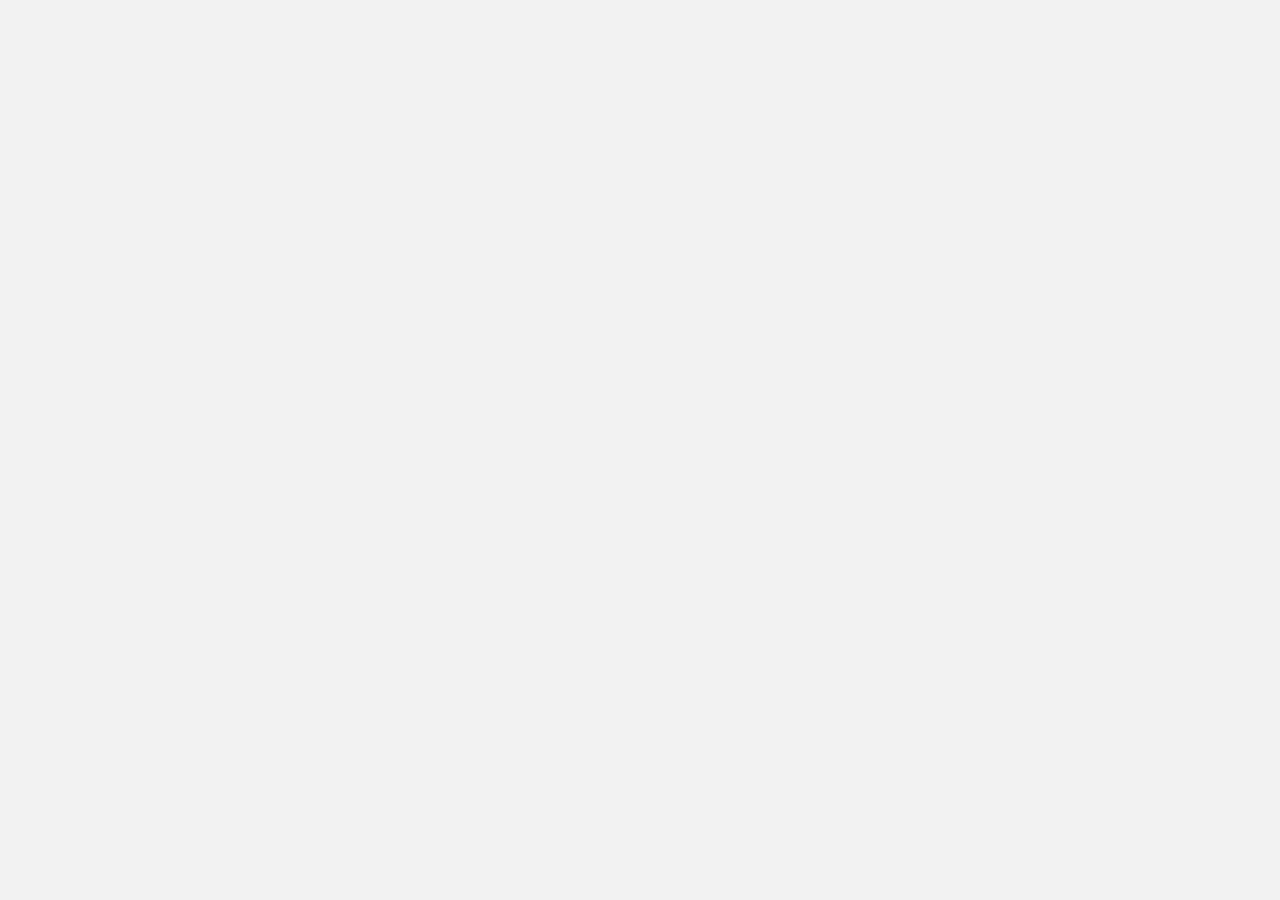
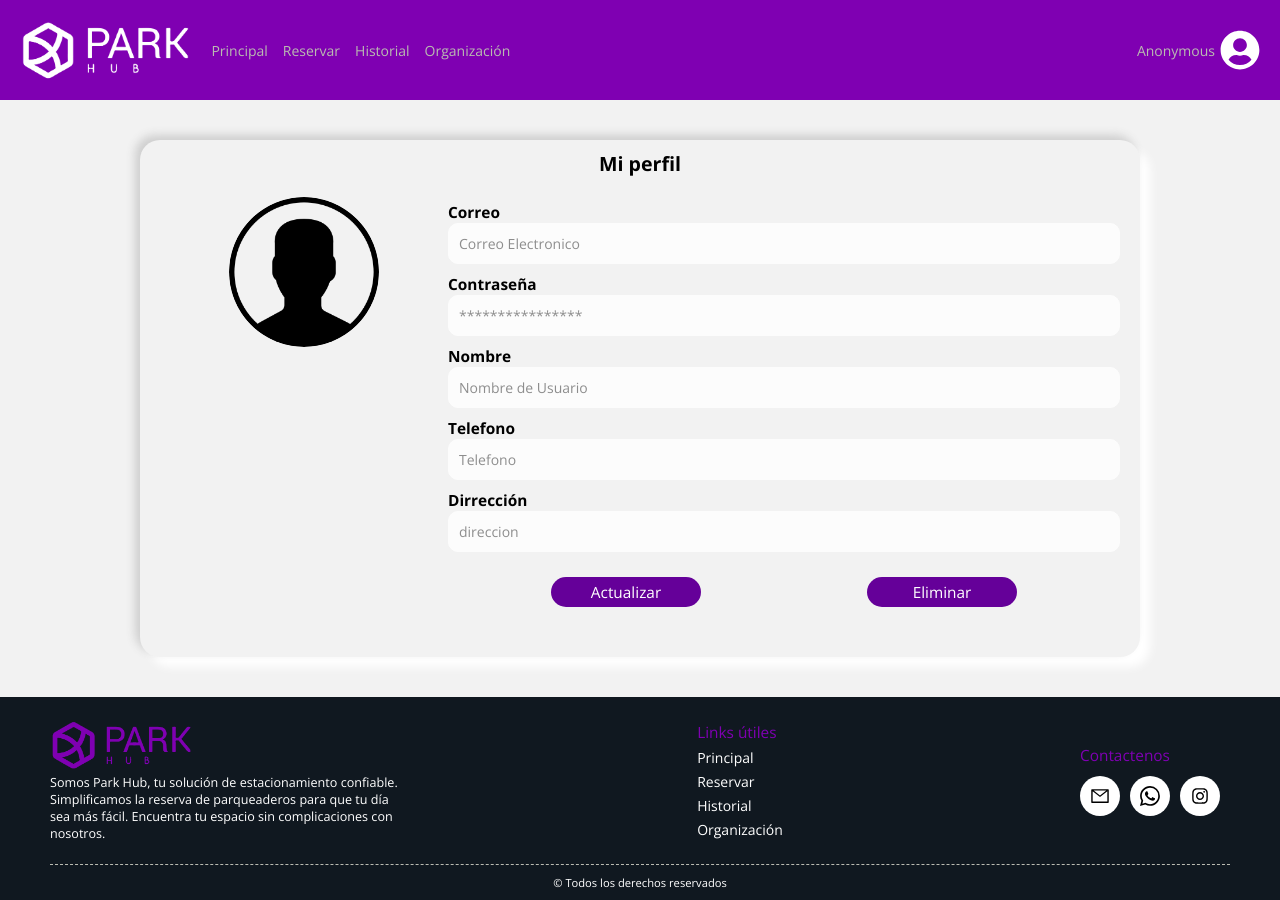
Before and after one commit to DavidBetancurRamirez/ParkHub, a React (Vite) app in the folder frontend/: page /perfil in a window 1280 px wide. Before the commit this address had no page. Before the commit the page ends 800 px from the top, so only its background shows below. Built offline with nearby package versions, Linux system fonts and the light colour scheme.

Commit message:
Agregando pestaña de perfil y conexion

```diff
--- /dev/null
+++ b/frontend/src/Ruteo.jsx
@@ -0,0 +1,29 @@
+import { useEffect } from "react";
+import { BrowserRouter, Routes, Route } from "react-router-dom";
+import { useUser } from "./context/userContext"
+
+import Principal from './components/Principal';
+import Sesion from './components/Sesion';
+import Perfil from './components/Perfil';
+
+const Ruteo = () => {
+    const { user, getStorage } = useUser();
+
+    useEffect(() => {
+        if (!user) {
+            getStorage();
+        }
+      }, [user, getStorage]);
+
+    return (
+        <BrowserRouter>
+            <Routes>
+                <Route path='/' element={<Principal />} />
+                <Route path='/sesion' element={<Sesion />} />
+                <Route path='/perfil' element={<Perfil />} />
+            </Routes>
+        </BrowserRouter>
+    )
+}
+
+export default Ruteo;
--- /dev/null
+++ b/frontend/src/components/Perfil.jsx
@@ -0,0 +1,215 @@
+import { useEffect, useState } from "react";
+import Layout from "./Layout";
+import styled from "styled-components";
+import colores from "../styles/colores";
+import { ContenedorSombra, Formulario, Input, Tercio } from "../styles/varios";
+import { useUser } from "../context/userContext"
+import ImgDefect from "../images/usuario.png"
+
+const ContenedorInput = styled.div`
+    margin: 5px 0;
+`
+const ContenedorBotones = styled.div`
+    display: flex;
+    justify-content: space-around;
+    margin: 20px;
+
+    button {
+        width: 150px;
+        height: 30px;
+        border: none;
+        border-radius: 20px;
+        color: #fff;
+        background-color: ${colores.moradoOscuro};
+        font-size: 1.1rem;
+        cursor: pointer;
+        transition: 0.5s all ease;
+
+        &:hover { background-color: ${colores.error}; }
+    }
+
+    .actualizar {
+        &:hover { background-color: ${colores.exito}; }
+    }
+`
+const ContenedorImagen = styled.div`
+    position: relative;
+    width: 150px;
+    height: 150px;
+    border-radius: 50%;
+    margin: auto;
+    cursor: pointer;
+
+    img {
+        width: 100%;
+        height: 100%;
+        object-fit: cover;
+        border-radius: 50%;
+        z-index: 1;
+    }
+
+    input {
+        position: absolute;
+        top: 0;
+        left: 0;
+        width: 100%;
+        height: 100%;
+        opacity: 0;
+        cursor: pointer;
+        z-index: 2;
+    }
+
+    .mensaje {
+        position: absolute;
+        top: 50%;
+        left: 50%;
+        transform: translate(-50%, -50%);
+        z-index: 2;
+        opacity: 0;
+        transition: opacity 0.3s;
+        color: ${colores.moradoClaro};
+        text-align: center;
+    }
+
+    &:hover {
+        img { opacity: 0.2;}
+        .mensaje { opacity: 1;}
+    }
+`
+
+
+const Perfil = () => {
+    const [imagen, cambiarImagen] = useState(null)
+
+    const [password, cambiarPassword] = useState("");
+    const [nombre, cambiarNombre] = useState("");
+    const [telefono, cambiarTelefono] = useState("");
+    const [direccion, cambiarDireccion] = useState("");
+
+    const { user, deleteUser, editUser } = useUser();
+
+    useEffect(() => {
+        if (user) {
+            cambiarNombre(user.username)
+            cambiarTelefono(user.phone)
+            cambiarDireccion(user.address)
+            cambiarImagen(user.img || ImgDefect)
+        }
+    }, [user])
+
+    const handleActualizar = async () => {
+        try {
+            const response = await editUser({
+                username: nombre,
+                phone: telefono,
+                address: direccion,
+            })
+            console.log(response)
+        } catch (error) {
+            console.error(error)
+        }
+    }
+
+    const handleEliminar = async () => {
+        try {
+            const response = await deleteUser(user.id)
+            console.log(response)
+        } catch (error) {
+            console.error(error)
+        }
+    }
+
+    const handleImgSelec = (e) => {
+        const file = e.target.files[0];
+        if (file) cambiarImagen(URL.createObjectURL(file));
+    };
+
+    return (
+      <Layout>
+        <ContenedorSombra>
+          <h2>Mi perfil</h2>
+          <Tercio>
+            <div className="primera">
+                <ContenedorImagen>
+                    <img src={imagen || ImgDefect} alt="Imagen de perfil" />
+                    <div className="mensaje">Cambiar imagen</div>
+                    <input
+                        type="file"
+                        accept="image/*"
+                        onChange={handleImgSelec}
+                    />
+                </ContenedorImagen>
+            </div>
+
+            <div className="segunda">
+                <Formulario onSubmit={(e) => e.preventDefault()}>
+                    <ContenedorInput>
+                        <h3>Correo</h3>
+                        <Input
+                            name = "Correo"
+                            type="email"
+                            placeholder="Correo Electronico"
+                            value={user?.email}
+                            disabled
+                        />
+                    </ContenedorInput>
+
+                    <ContenedorInput>
+                        <h3>Contraseña</h3>
+                        <Input
+                            name = "Contrasena"
+                            type="password"
+                            placeholder="****************"
+                            value={password}
+                            onChange={(e) => cambiarPassword(e.target.value)}
+                            disabled
+                        />
+                    </ContenedorInput>
+
+                    <ContenedorInput>
+                        <h3>Nombre</h3>
+                        <Input
+                            name = "Nombre"
+                            type="text"
+                            placeholder="Nombre de Usuario"
+                            value={nombre}
+                            onChange={(e) => cambiarNombre(e.target.value)}
+                        />
+                    </ContenedorInput>
+
+                    <ContenedorInput>
+                        <h3>Telefono</h3>
+                        <Input
+                            name = "telefono"
+                            type="text"
+                            placeholder="Telefono"
+                            value={telefono}
+                            onChange={(e) => cambiarTelefono(e.target.value)}
+                        />
+                    </ContenedorInput>
+
+                    <ContenedorInput>
+                        <h3>Dirrección</h3>
+                        <Input
+                            name = "direccion"
+                            type="text"
+                            placeholder="direccion"
+                            value={direccion}
+                            onChange={(e) => cambiarDireccion(e.target.value)}
+                        />
+                    </ContenedorInput>
+
+                    <ContenedorBotones>
+                        <button className="actualizar" onClick={handleActualizar} >Actualizar</button>
+                        <button onClick={handleEliminar}>Eliminar</button>
+                    </ContenedorBotones>
+
+                </Formulario>
+            </div>
+          </Tercio>
+        </ContenedorSombra>
+      </Layout>
+    )
+  }
+
+  export default Perfil;
--- a/frontend/src/context/userContext.jsx
+++ b/frontend/src/context/userContext.jsx
@@ -3,7 +3,7 @@ import axios from "axios"
 import { createContext, useContext, useState } from "react"
 import { validarEmail, validarPassword } from "../functions/Formularios";
 
-
+const API_BASE_URL = 'http://localhost:8000';
 const userContext = createContext();
 
 export const useUser = () => {
@@ -16,92 +16,111 @@ export const useUser = () => {
 export const UserContextProvider = (props) => {
     const [user, setUser] = useState(null);
 
-    const createUser = async ({ username, email, password }) => {
+    const actualizarStorage = (usuario) => {
+        localStorage.setItem("userData", usuario.id);
+        setUser(usuario?.usuario);
+    }
+
+    const deleteUser = async (id) => {
         try {
-            // Validacion de parametros
-            const existe = await getUser(username);
-            if (existe) return "Este usuario ya existe";
+            const response = await axios.put(API_BASE_URL + "/delete/" + id);
+            return response ? "Se elimino correctamente" : "Ocurrio un error, intentelo más tarde";
+        } catch (error) {
+            console.error(error)
+            return null;
+        }
+    }
 
-            if (!validarEmail(email)) return "Email no valido";
+    const editUser = async (usuario) => {
+        try {
+            const response = await axios.put(API_BASE_URL + "/update_profile", usuario);
+            actualizarStorage(response)
+            return response;
+        } catch (error) {
+            console.error(error)
+            return null;
+        }
+    }
+
+    const getStorage = async () => {
+        try {
+            const savedUserData = localStorage.getItem('userData');
+
+            if (savedUserData) {
+                const usuario = await getUser(savedUserData)
+                if (usuario) setUser(usuario)
+            }
+        } catch (error) {
+            console.error(error)
+            console.log("No se pudo recuperar la informacion, vuelva a loguearse")
+        }
+    }
+
+    const getUser = async (buscar) => {
+        try {
+            // Se puede obtener por id o por username
+            const response = await axios.get(`${API_BASE_URL}/users/${buscar}`);
+            return response?.data;
+        } catch (error) {
+            console.error(error)
+            return false
+        }
+    }
+
+    const login = async ({ username, password }) => {
+        try {
             if (!validarPassword(password)) return "La contraseña no es valida";
 
-            // Crear nuevo usuario
-            const usuario = {
-                username,
-                email,
-                password
-            };
+            // SI ES NULL NO SE PUEDE
+            const response = await axios.post(
+                                `${API_BASE_URL}/login`,
+                                { username, password }
+            );
 
-            await axios.post("/usuarios", usuario);
+            if (response==null)  return "Usuario o contraseña incorrectos";
 
-            setUser(usuario);
+            const usuario = response.usuario;
+            actualizarStorage(usuario.id);
+
             return usuario;
         } catch (error) {
             throw new Error("Intentelo más tarde");
         }
     }
 
-    const deleteUser = async (buscar) => {
+    const signUp = async ({ username, email, password }) => {
         try {
-            // Buscar usuario en bd
-            const usuario = await getUser(buscar);
-            if (!usuario) return "El usuario no existe";
+            if (!validarEmail(email)) return "Email no valido";
+            if (!validarPassword(password)) return "La contraseña no es valida";
 
-            // Inactivar usuario
-            usuario.activo = false;
-            await editUser(usuario);
-            return true;
+            const response = await axios.post(API_BASE_URL + "/signup", {
+                username,
+                email,
+                password
+            });
+
+            if (response==null)  return "Nombre de usuario existente";
+
+            const usuario = response.usuario;
+            actualizarStorage(usuario.id);
+
+            return usuario;
         } catch (error) {
-            return false;
+            throw new Error("Intentelo más tarde");
         }
-    }
-
-    const editUser = async (usuario) => {
-
-    }
-
-    const getUser = async (buscar) => {
-        try {
-            const options = {
-                method: 'GET',
-                url: `/usuarios/${buscar}`,
-                headers: {}
-            };
-            // Se puede obtener por id o por username
-            const response = await axios.get(options);
-            return response.data;
-        } catch (error) {
-            return null;
-        }
-    }
-
-    const login = async ({ username, password }) => {
-        const mensaje = "Username o password no validos";
-
-        // Obtener usuario
-        const usuario = await getUser(username);
-        if (!usuario) throw new Error(mensaje)
-
-        // Validar password
-        const iguales = usuario.getPassword===password;
-
-        // En caso de no coincidir devolver mensaje
-        if (!usuario || !iguales) throw new Error(mensaje)
-
-        setUser(usuario);
-        return usuario;
     }
 
     return (
         <userContext.Provider
             value={{
                 user,
-                createUser,
                 deleteUser,
                 editUser,
                 getUser,
+                getStorage,
                 login,
-                setUser
+                setUser,
+                signUp,
             }}
         >
             {props.children}
--- a/frontend/src/styles/varios.jsx
+++ b/frontend/src/styles/varios.jsx
@@ -1,4 +1,30 @@
 import styled from "styled-components";
+import colores from "./colores";
+
+
+export const ContenedorSombra = styled.div`
+    display: flex;
+    flex-direction: column;
+    width: 90%;
+    max-width: 1000px;
+    border-radius: 20px;
+    margin: 40px auto;
+    padding: 10px 20px;
+    background: linear-gradient(315deg, #ffffff, ${colores.grisClaro});
+    box-shadow: -5px -5px 10px #cecece,
+                10px 10px 10px #ffffff;
+
+    h2 {
+        width: 100%;
+        text-align: center;
+        font-size: 1.4rem;
+        margin-bottom: 20px;
+    }
+
+    @media (max-width: 800px) {
+        margin: 20px auto;
+    }
+`
 
 export const Formulario = styled.form`
     display: flex;
@@ -22,14 +48,57 @@ export const Input = styled.input`
     height: 100%;
 `
 
+export const InputFlexible = styled.textarea`
+    width: 100%;
+    min-height: 100px;
+    resize: vertical;
+    outline: none;
+    background-color: #fff;
+    opacity: .8;
+    border-radius: 10px;
+    border: 1px solid #fff;
+    padding: 10px;
+    margin-top: 5px;
+`;
+
 export const ContenedorScroll = styled.article`
     display: flex;
-    width: ${props => (props.size=="full" ? "100%" : "90%")};
+    width: 90%;
     white-space: nowrap;
     overflow-x: auto;
-    justify-content: ${props => (props.$alineado=="centro" ? "center" : "auto")};s
 
     > div { margin-top: 10px; }
 
     @media (max-width: 800px) { width: 100%; }
 `
+
+export const Mitad = styled.div`
+    display: flex;
+    margin-bottom: 20px;
+
+    > div { width: 50%; }
+
+    @media (max-width: 800px) {
+        flex-direction: column;
+        > div { width: 100% }
+    }
+`
+export const Tercio = styled.div`
+    display: flex;
+    margin-bottom: 20px;
+
+    > div { width: 100%; }
+
+    .primera { width: 30%; }
+    .segunda { width: 70%; }
+
+    @media (max-width: 800px) {
+        flex-direction: column;
+        .primera {
+            width: 100%;
+            margin: auto;
+            margin-bottom: 10px;
+        }
+        .segunda { width: 100%;}
+    }
+`;
```
Also changed, not shown: frontend/src/main.jsx (+11 -16 lines), frontend/src/images/usuario.png (added), frontend/src/styles/main.css (renamed from frontend/src/main.css).
